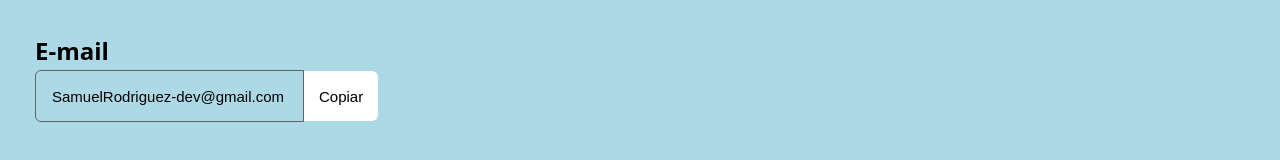
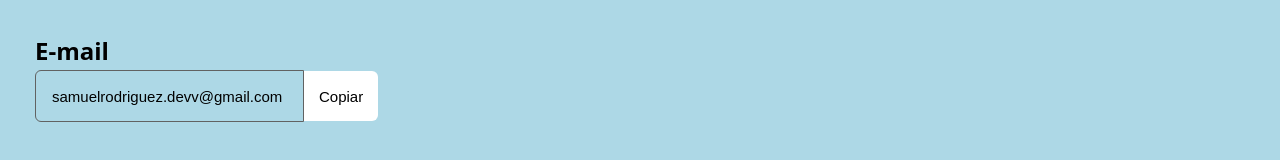
Before and after one commit to Samulug/samu_page_V1, a React (Vite) app in the folder Samu page/: page / in a window 1280 px wide. Shown: the part 618-778 px from the top of the page. Built offline with nearby package versions, Linux system fonts and the light colour scheme; no server answers; a web font is replaced by a local one.

Commit message:
Correccion nuevo mail y Redireccion Curriculum

```diff
--- a/Samu page/src/App.jsx
+++ b/Samu page/src/App.jsx
@@ -1,4 +1,3 @@
-import React from "react";
 import { BarraNavegadora } from "./components/Barra Navegadora/Navegador";
 import "./app.css";
 import { TarjetaDePresentacion } from "./components/Tarjeta de Presentacion/Presentacion";
--- a/Samu page/src/components/Barra Navegadora/Navegador.jsx
+++ b/Samu page/src/components/Barra Navegadora/Navegador.jsx
@@ -6,7 +6,11 @@ export function BarraNavegadora () {
              <h1 className='name'>Samuel Rodriguez</h1>
             <nav className="b_elements">
                 <ul className="bot-nav-ul">
-                    <a href="https://drive.google.com/file/d/1b7167PfsdEIRzOkpR4bKSPe4ji-siSko/view" className='bot-nav-li'>
+                    <a href="https://drive.google.com/file/d/1b7167PfsdEIRzOkpR4bKSPe4ji-siSko/view"
+                     className='bot-nav-li'
+                     target='_blank'
+                     rel='noopener noreferrer'
+                     >
                         <span className='bot-nav-span'>Curriculum</span>
                     </a>
                 </ul>
--- a/Samu page/src/components/Imput Email/EmailImput.jsx
+++ b/Samu page/src/components/Imput Email/EmailImput.jsx
@@ -1,11 +1,10 @@
-import React from 'react';
 import { useState } from 'react';
 import './email-imput.css';
 
 
 export function EmailImput() {
 
-    const emailValue = "SamuelRodriguez-dev@gmail.com"
+    const emailValue = "samuelrodriguez.devv@gmail.com"
     const [tooltipText, setTooltipText] = useState("Copiar en el Portapapeles?");
 
 
```
Also changed, not shown: Samu page/src/components/Bloque de Contenido/BloqueDeContenido.jsx (+2 -8 lines).
